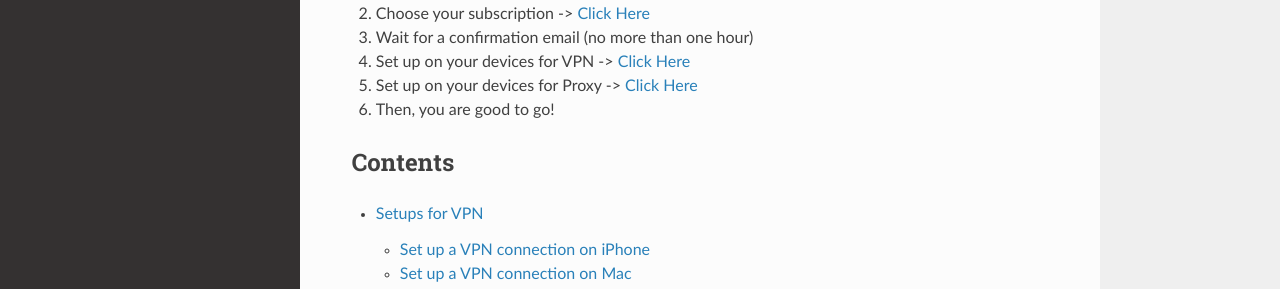
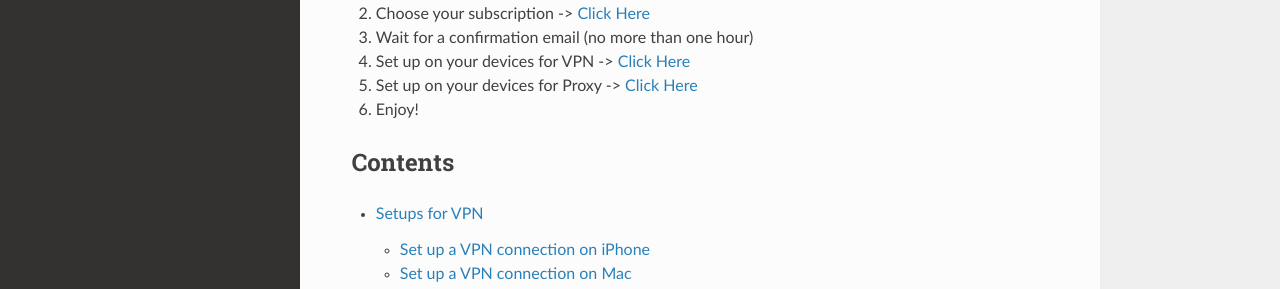
Before and after one commit to orezm/avc, a Sphinx documentation site: the page built from docs/source/index.rst, in a window 1280 px wide and 900 px high, scrolled down 1289 px. Shown: the part 281-570 px from the top of the window. Built offline with Sphinx 7.4.7 and the Read the Docs theme 2.0.0, drawn with Linux system fonts in a browser that asks for light colours.

Commit message:
Update index.rst

```diff
--- a/docs/source/index.rst
+++ b/docs/source/index.rst
@@ -62,7 +62,7 @@ Simple Steps to Get Started
 
 #. Set up on your devices for Proxy  ->  :doc:`Click Here <proxy>`
 
-#. Then, you are good to go!
+#. Enjoy!
 
 Contents
 --------
```
